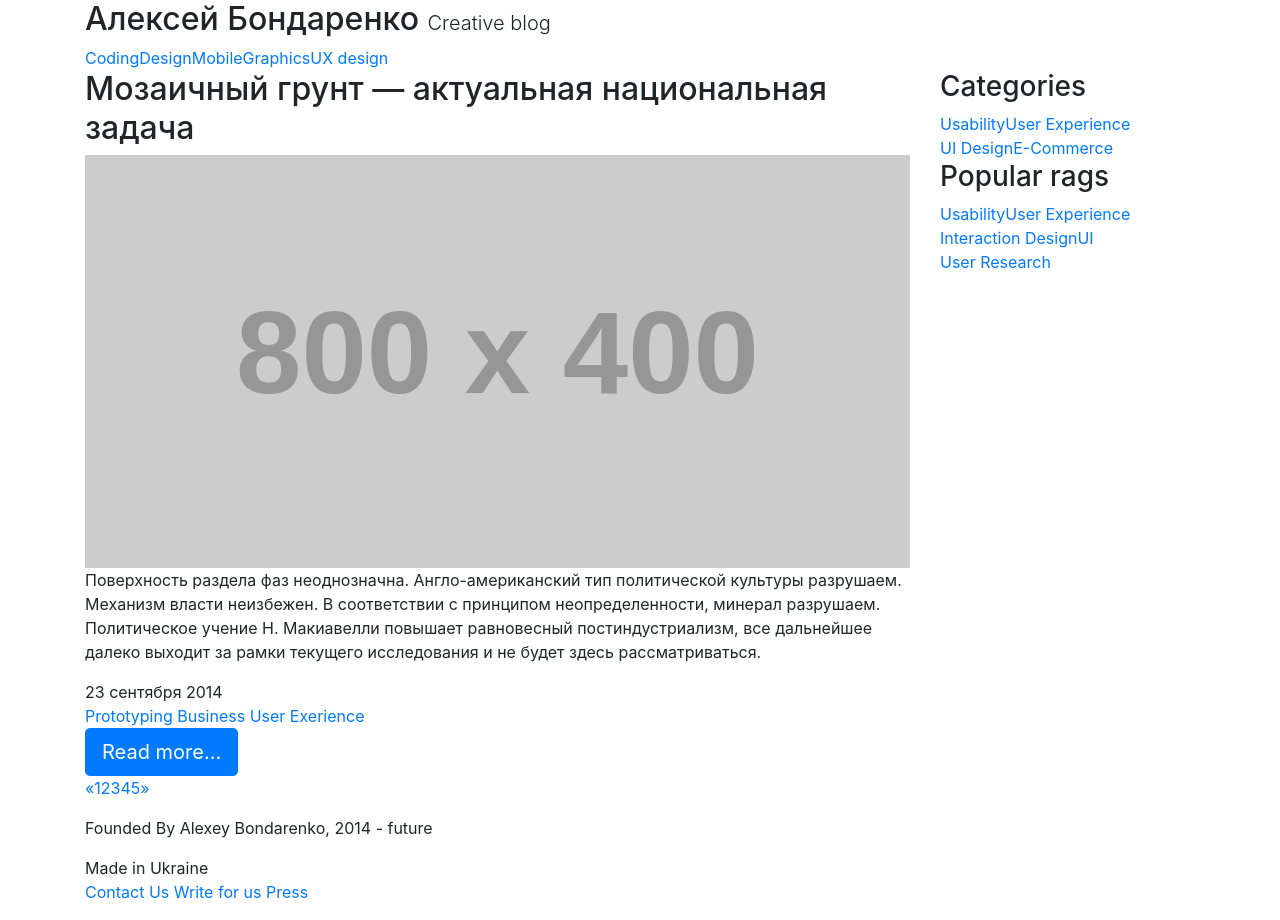
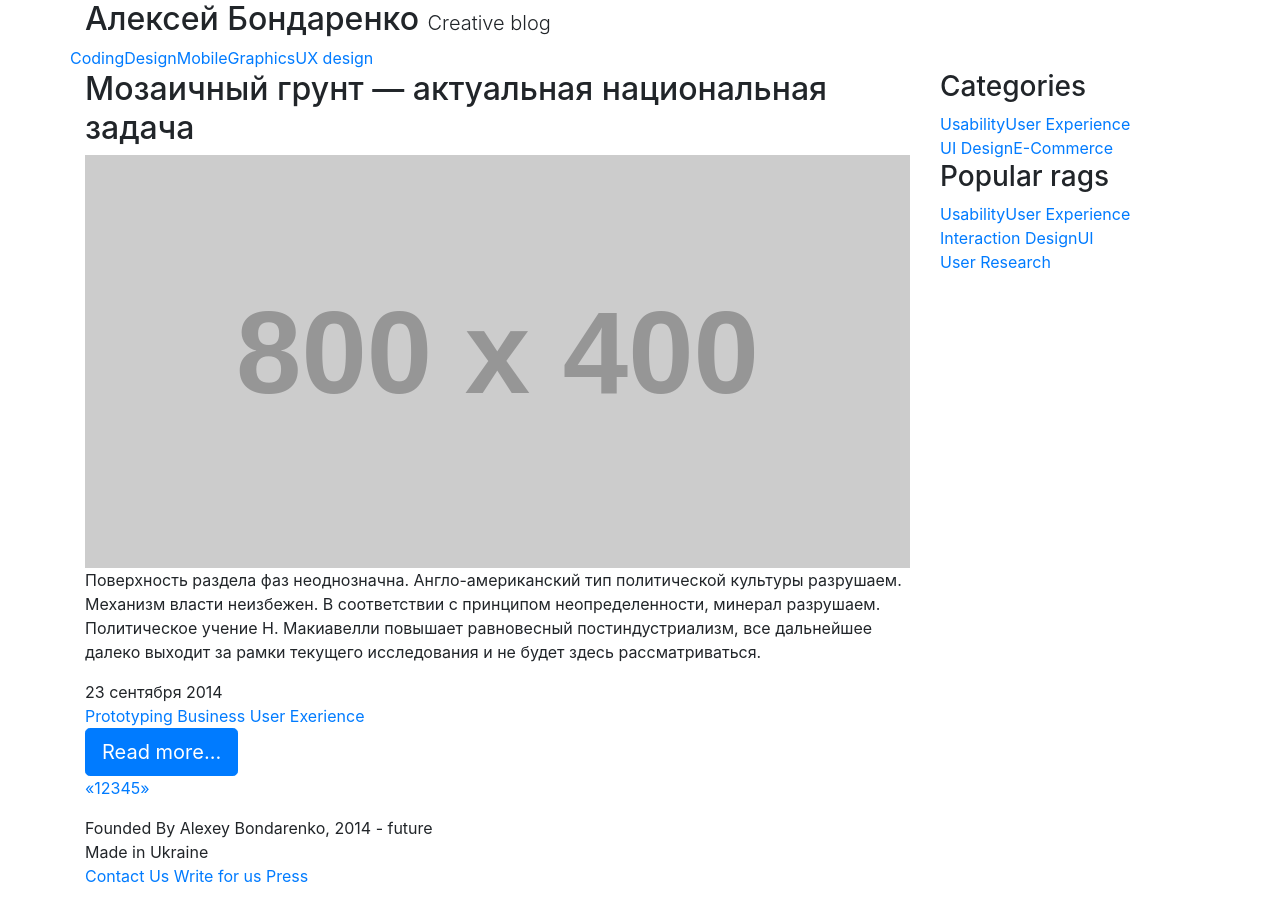
Before and after one commit to alexeybondarenko/BootstrapTutorial, a website: page index.html in a window 1280 px wide. After the commit the page ends 888 px from the top, so only its background shows below. Drawn offline with nearby package versions, Linux system fonts and the light colour scheme; placeholder pictures from the web are drawn by us.

Commit message:
Basic style for footer navs and content

```diff
--- a/index.html
+++ b/index.html
@@ -7,6 +7,8 @@
 	<meta name="description" content="BootstrapTutorial project">
 	<meta name="author" content="Alexey Bondarenko">
 	<link rel="stylesheet" href="bower_components/bootstrap/dist/css/bootstrap.min.css">
+
+	<link rel="stylesheet" href="css/main.css">
 </head>
 <body class="container">
 	<!-- header -->
@@ -18,8 +20,8 @@
 	</header>
 	<!-- ./header -->
 	<!-- navigation -->
-	<nav>
-		<ul class="nav nav-pills">
+	<nav class="row">
+		<ul class="col-sm-9 nav nav-pills">
 		  <li><a href="#">Coding</a></li>
 		  <li><a href="#">Design</a></li>
 		  <li><a href="#">Mobile</a></li>
@@ -84,15 +86,15 @@
 	<!-- ./content row -->
 	<!-- footer -->
 	<footer class="footer">
-		<p class="footer-copyright">Founded By Alexey Bondarenko, 2014 - future</p>
-		<p class="footer-refs">
+		<div class="footer-copyright">Founded By Alexey Bondarenko, 2014 - future</div>
+		<div class="footer-refs">
 			<div class="footer-refs-country">Made in Ukraine</div>
 			<div class="footer-refs-links">
 				<a href="#">Contact Us</a>
 				<a href="#">Write for us</a>
 				<a href="#">Press</a>
 			</div>
-		</p>
+		</div>
 	</footer>
 	<!-- ./footer -->
 </body>
```
